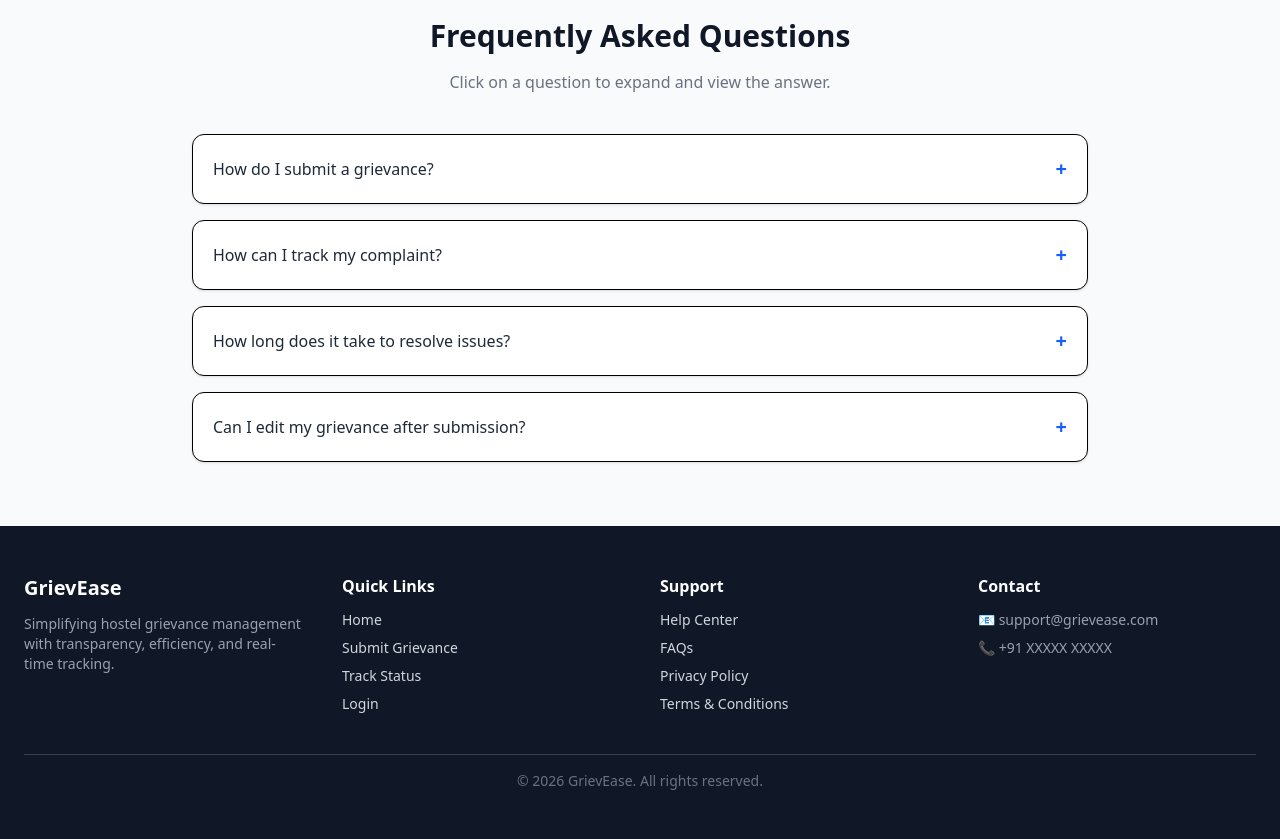
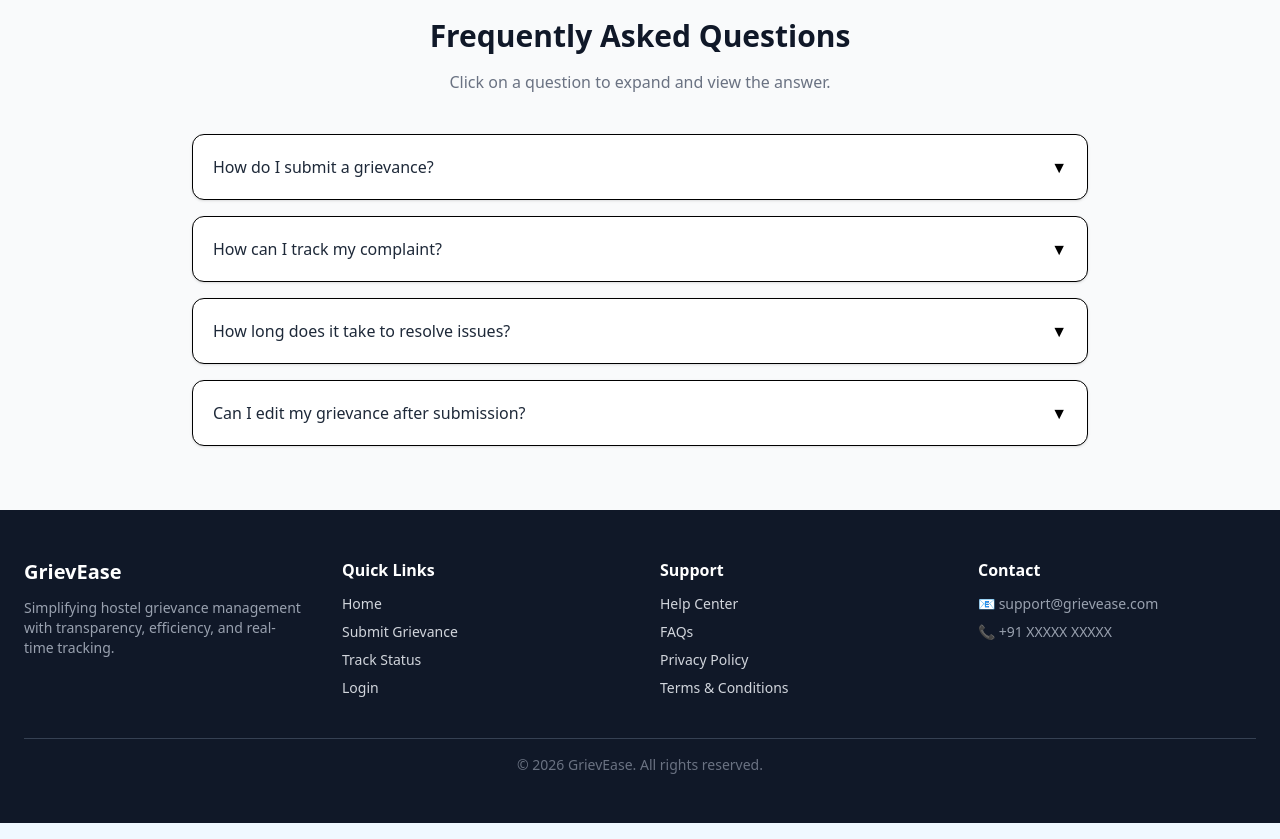
Before and after one commit to dikumardi/GrievEase, a React (Vite) app: page / in a window 1280 px wide. Shown: the part 1640-2479 px from the top of the page. Built offline with nearby package versions, Linux system fonts and the light colour scheme.

Commit message:
project completed

```diff
--- a/src/components/FAQ.jsx
+++ b/src/components/FAQ.jsx
@@ -4,23 +4,23 @@ const faqs = [
   {
     question: "How do I submit a grievance?",
     answer:
-      "Go to the 'Submit Grievance' page and fill out the form with your issue details."
+      "Go to the 'Submit Grievance' page and fill out the form with your issue details.",
   },
   {
     question: "How can I track my complaint?",
     answer:
-      "Use the 'Track Status' page and enter your grievance ID to see the progress."
+      "Use the 'Track Status' page and enter your grievance ID to see the progress.",
   },
   {
     question: "How long does it take to resolve issues?",
     answer:
-      "Most grievances are resolved within 24–72 hours depending on the issue type."
+      "Most grievances are resolved within 24–72 hours depending on the issue type.",
   },
   {
     question: "Can I edit my grievance after submission?",
     answer:
-      "Currently, editing is not available. You can contact the admin for updates."
-  }
+      "Currently, editing is not available. You can contact the admin for updates.",
+  },
 ];
 
 const FAQ = () => {
@@ -48,7 +48,7 @@ const FAQ = () => {
           {faqs.map((faq, index) => (
             <div
               key={index}
-              className="bg-white border rounded-xl shadow-sm overflow-hidden"
+              className="bg-white border rounded-xl shadow-sm"
             >
               {/* Question */}
               <button
@@ -59,15 +59,20 @@ const FAQ = () => {
                   {faq.question}
                 </span>
 
-                <span className="text-xl font-bold text-blue-600">
-                  {openIndex === index ? "−" : "+"}
+                {/* Arrow Icon */}
+                <span
+                  className={`transform transition-transform duration-300 ${
+                    openIndex === index ? "rotate-180" : ""
+                  }`}
+                >
+                  ▼
                 </span>
               </button>
 
               {/* Answer */}
               <div
-                className={`px-5 text-sm text-gray-600 transition-all duration-300 ${
-                  openIndex === index ? "max-h-40 py-3" : "max-h-0 overflow-hidden"
+                className={`px-5 text-sm text-gray-600 overflow-hidden transition-all duration-300 ${
+                  openIndex === index ? "max-h-40 py-3" : "max-h-0"
                 }`}
               >
                 {faq.answer}
```
